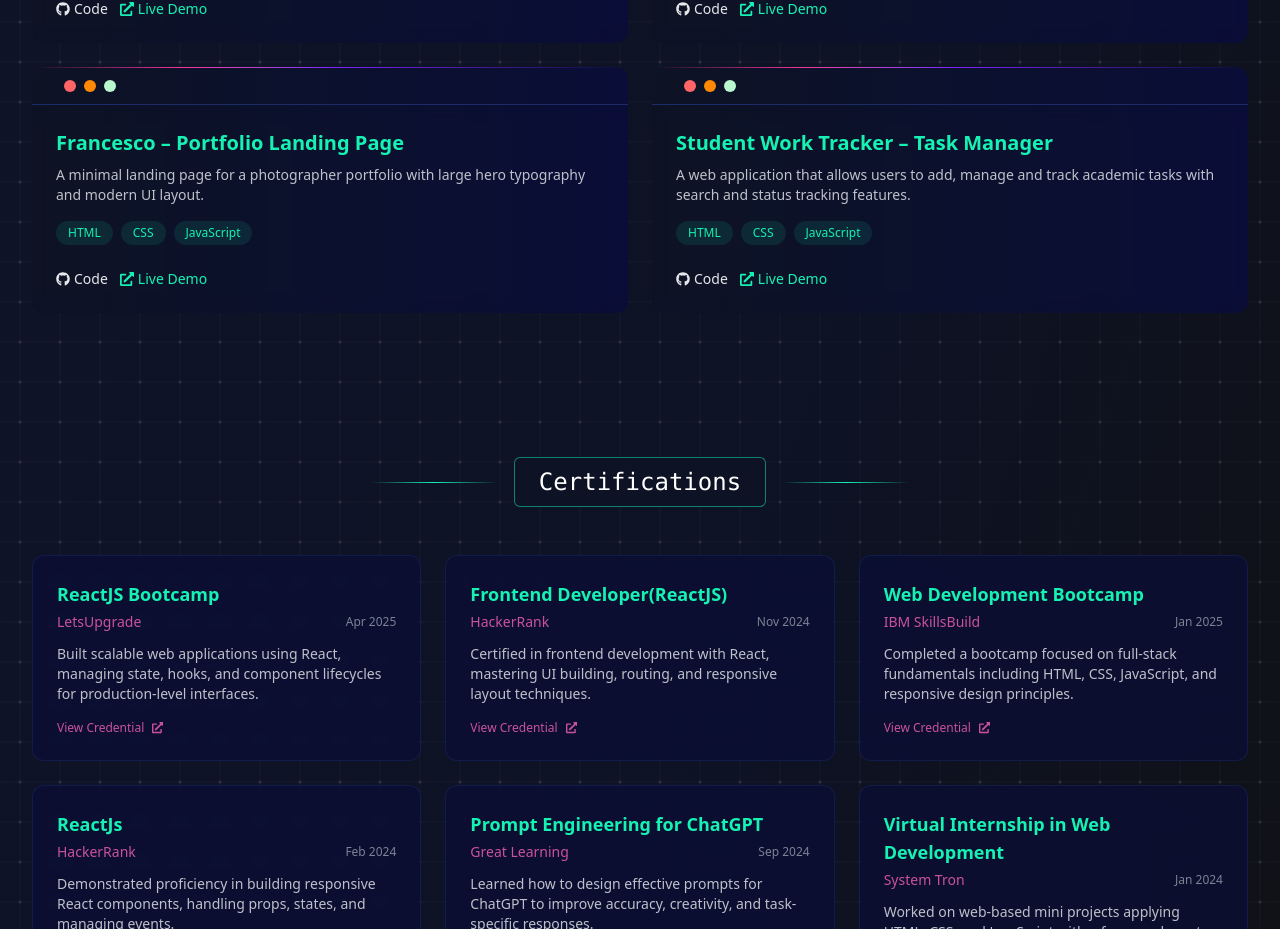
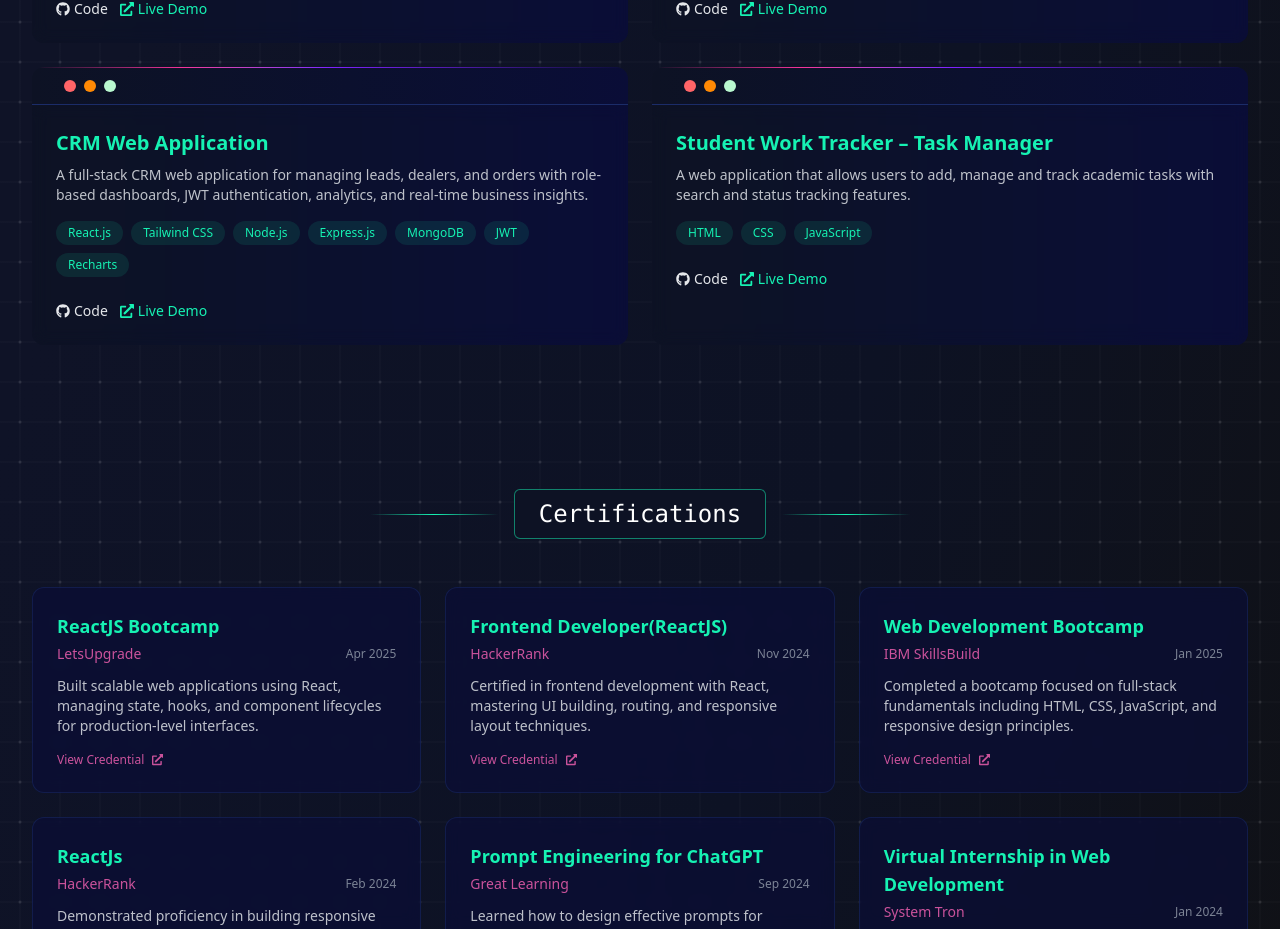
Before and after one commit to Prince-Saxena/IMPrince, a React (Vite) app: page / in a window 1280 px wide. Shown: the part 2238-3167 px from the top of the page. Built offline with nearby package versions, Linux system fonts and the light colour scheme.

Commit message:
Project Link update

```diff
--- a/src/components/Project.jsx
+++ b/src/components/Project.jsx
@@ -9,32 +9,40 @@ const Projects = () => {
 			description:
 				"A modern product showcase website designed for an audio accessories brand with clean UI layout and responsive product sections.",
 			technologies: ["HTML", "CSS", "JavaScript", "Tailwind CSS"],
-			githubLink: "https://github.com/Prince-Saxena",
-			liveLink: "#",
+			githubLink: "https://github.com/Prince-Saxena/Frontend-Projects",
+			liveLink: "https://github.com/Prince-Saxena/Frontend-Projects",
 		},
 		{
 			title: "Premier – Fashion Model Website",
 			description:
 				"A fashion agency styled website inspired by editorial layouts featuring model showcase sections and modern grid design.",
 			technologies: ["HTML", "CSS", "JavaScript"],
-			githubLink: "https://github.com/Prince-Saxena",
-			liveLink: "#",
+			githubLink: "https://github.com/Prince-Saxena/Frontend-Projects",
+			liveLink: "https://github.com/Prince-Saxena/Frontend-Projects",
 		},
 		{
-			title: "Francesco – Portfolio Landing Page",
+			title: "CRM Web Application",
 			description:
-				"A minimal landing page for a photographer portfolio with large hero typography and modern UI layout.",
-			technologies: ["HTML", "CSS", "JavaScript"],
-			githubLink: "https://github.com/Prince-Saxena",
-			liveLink: "#",
+				"A full-stack CRM web application for managing leads, dealers, and orders with role-based dashboards, JWT authentication, analytics, and real-time business insights.",
+			technologies: [
+				"React.js",
+				"Tailwind CSS",
+				"Node.js",
+				"Express.js",
+				"MongoDB",
+				"JWT",
+				"Recharts",
+			],
+			githubLink: "https://github.com/Prince-Saxena/CRM",
+			liveLink: "https://github.com/Prince-Saxena/CRM",
 		},
 		{
 			title: "Student Work Tracker – Task Manager",
 			description:
 				"A web application that allows users to add, manage and track academic tasks with search and status tracking features.",
 			technologies: ["HTML", "CSS", "JavaScript"],
-			githubLink: "https://github.com/Prince-Saxena",
-			liveLink: "#",
+			githubLink: "https://github.com/Prince-Saxena/Task-Tracker",
+			liveLink: "https://github.com/Prince-Saxena/Task-Tracker",
 		},
 	];
 
```
